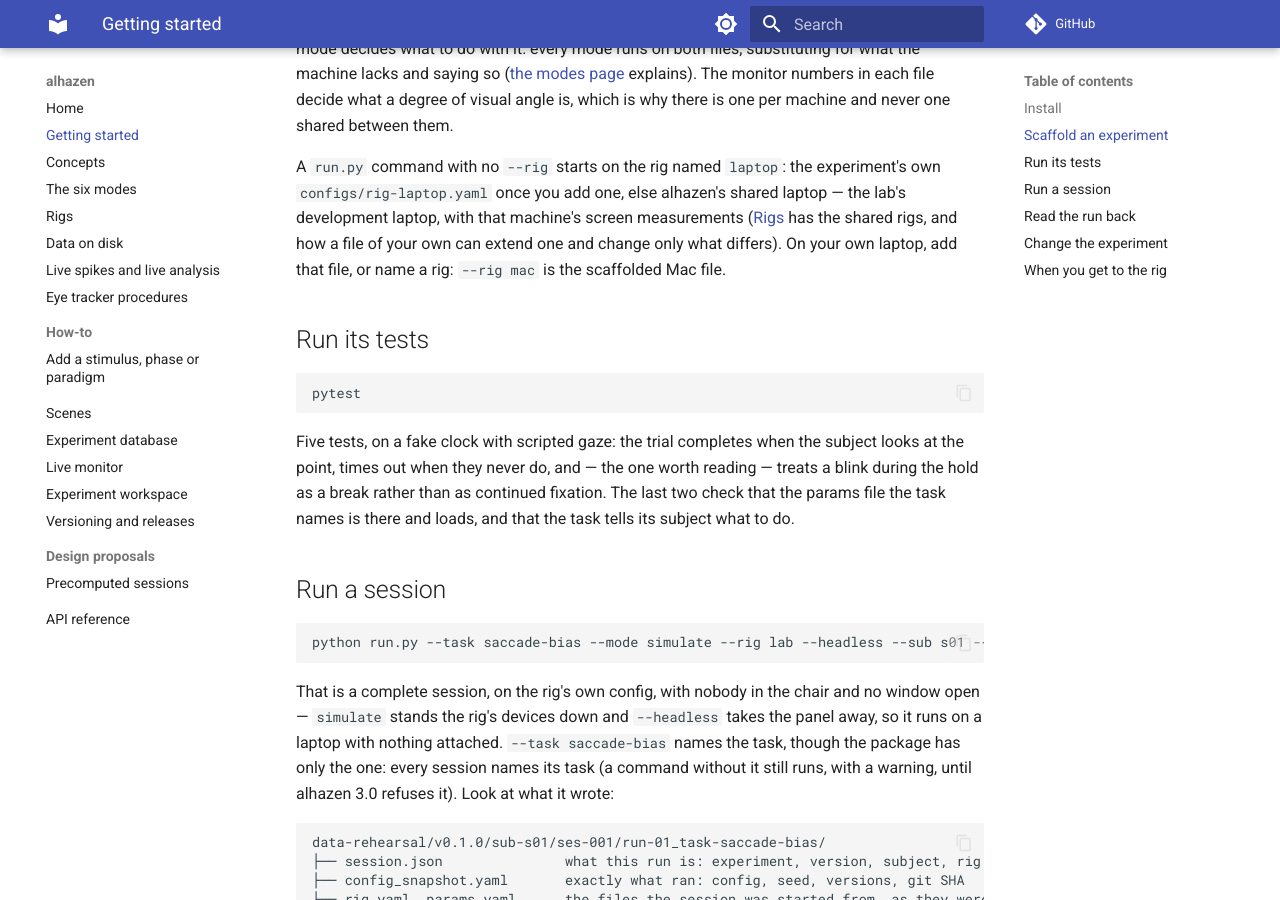
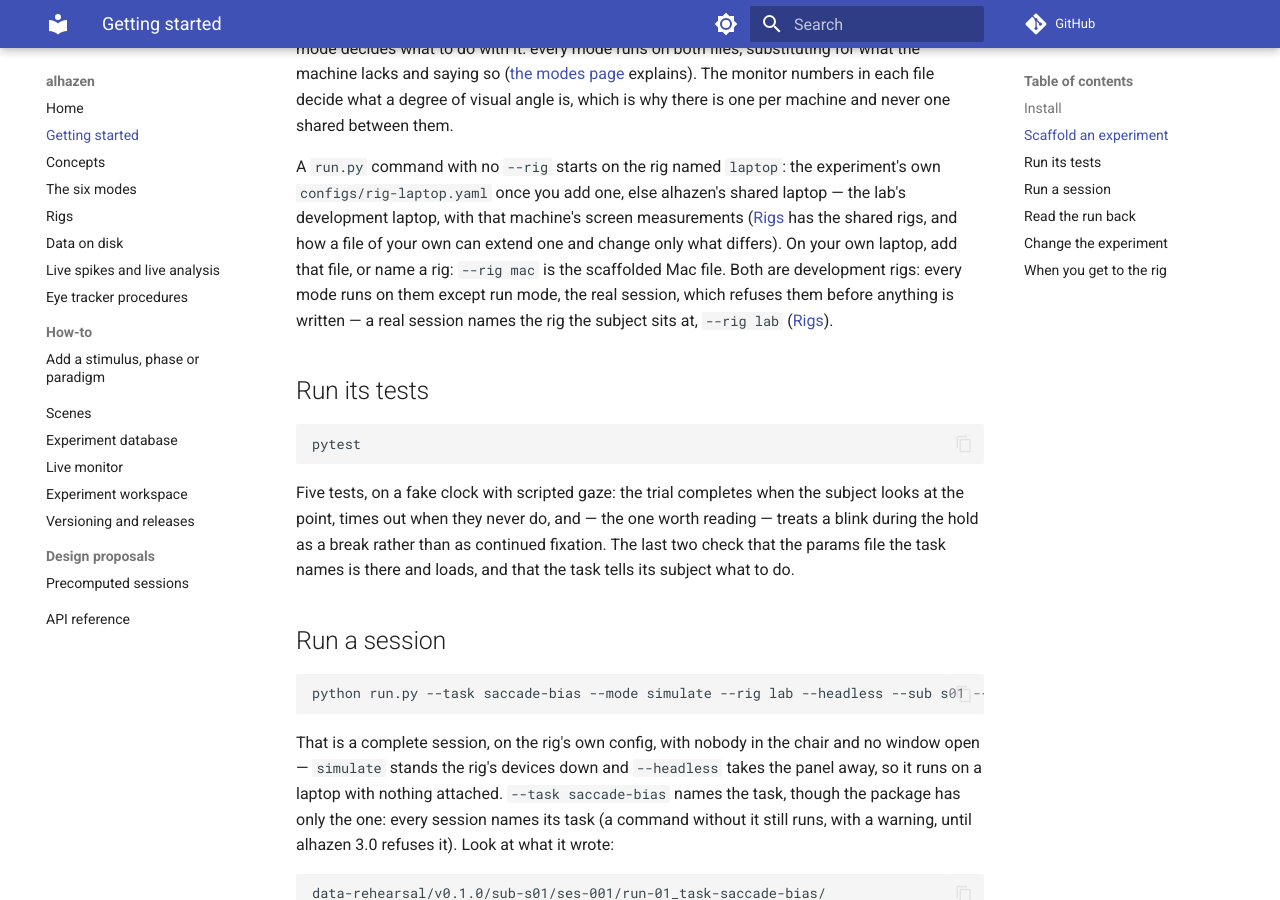
Before and after one commit to sh4r11f/alhazen, an MkDocs documentation site: the page built from docs/getting-started.md, in a window 1280 px wide and 900 px high, scrolled down 1158 px. Built offline with MkDocs 1.6.1 and Material for MkDocs 9.7.7, drawn with Linux system fonts in a browser that asks for light colours; comment, search, counter and statistics services are not loaded.

Commit message:
Say where a real session is refused: README, getting started, scaffold README
The three places that tell a new reader that run.py starts on the laptop,
or that every mode runs on every rig, now say the exception: run mode
refuses a development rig (the shared laptop, the scaffolded Mac) before
anything is written, and a real session names the rig the subject sits at.

```diff
--- a/docs/getting-started.md
+++ b/docs/getting-started.md
@@ -64,7 +64,10 @@ experiment's own `configs/rig-laptop.yaml` once you add one, else alhazen's
 shared laptop — the lab's development laptop, with that machine's screen
 measurements ([Rigs](rigs.md) has the shared rigs, and how a file of your own
 can extend one and change only what differs). On your own laptop, add that
-file, or name a rig: `--rig mac` is the scaffolded Mac file.
+file, or name a rig: `--rig mac` is the scaffolded Mac file. Both are
+development rigs: every mode runs on them except run mode, the real session,
+which refuses them before anything is written — a real session names the rig
+the subject sits at, `--rig lab` ([Rigs](rigs.md#5-real-data-only-on-a-rig-meant-for-it)).
 
 ## Run its tests
 
```
Also changed, not shown: README.md (+3 -1 lines), 1 other file.
